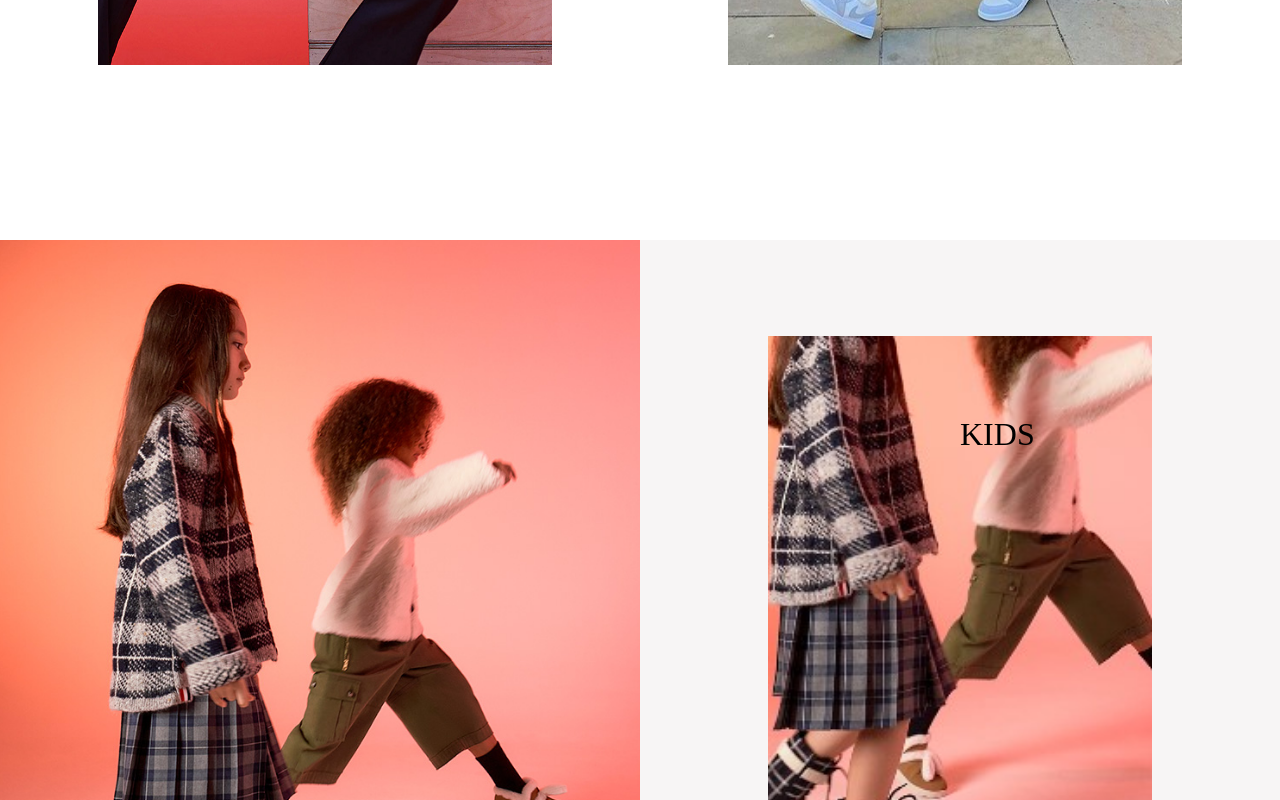
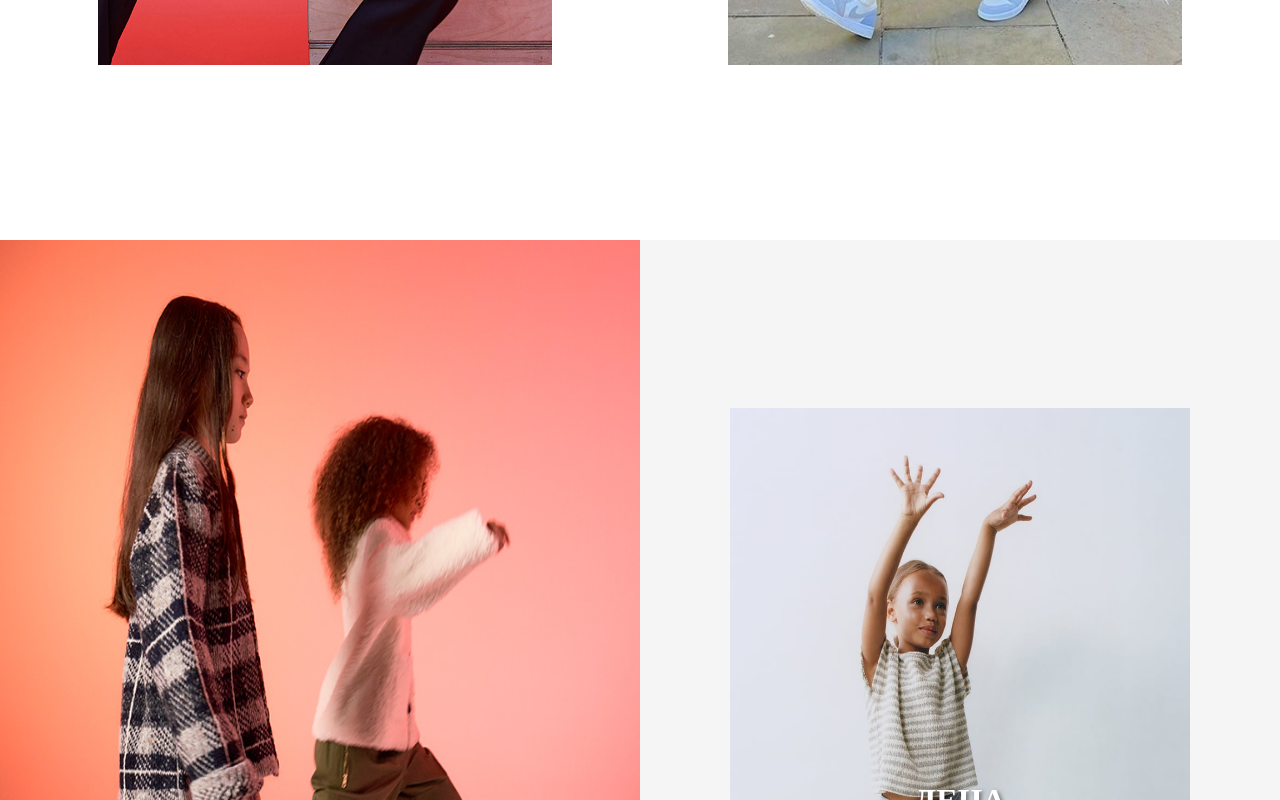
Before and after one commit to gorazdKuzev12/Ida-app, a Next.js app: page / in a window 1280 px wide. Shown: the part 2000-2800 px from the top of the page. Built offline with nearby package versions, Linux system fonts and the light colour scheme.

Commit message:
feat: Changed to macedonian

```diff
--- a/src/components/BestSellers/index.tsx
+++ b/src/components/BestSellers/index.tsx
@@ -13,60 +13,79 @@ const fadeIn = keyframes`
 `;
 
 const Container = styled.div`
+  background-color: #f5f5f5;
   display: flex;
-  height: 110vh;
+  justify-content: space-between;
+  height: 140vh;
 `;
 
 const LeftPanel = styled.div`
-  flex: 1;
-  img {
-    width: 100%;
-    height: 100%;
-    object-fit: cover;
-  }
+  position: relative;
+  flex: 50%;
+  display: flex;
+  flex-direction: column;
+  align-items: center;
+  justify-content: center;
+  width: 100%; /* Updated */
+  height: 100%; /* Updated */
 `;
 
 const RightPanel = styled.div`
-  flex: 1;
   position: relative;
-  background-color: #f7f5f5;
+  flex: 50%;
+  display: flex;
+  flex-direction: column;
+  align-items: center;
+  justify-content: center;
+  overflow: hidden;
   cursor: pointer;
-  img {
-    width: 60%;
-    height: 70%;
-    object-fit: cover;
-    display: block;
-    margin: 15% auto 0;
+`;
+
+const ImageWrapper = styled.div`
+  width: 72%;
+  height: 70%;
+  overflow: hidden;
+  display: flex;
+  justify-content: center;
+  align-items: center;
+`;
+
+const Image = styled.img`
+  width: 100%;
+  height: 100%;
+  transition: transform 0.3s ease-in-out;
+
+  &:hover {
+    transform: scale(1.1);
   }
 `;
-
-const BestSellerLabel = styled.div`
-  position: absolute;
-  top: 20%; // Adjust as necessary
-  left: 50%;
-  transform: translateX(-50%);
-  font-size: 2em;
-  animation: ${fadeIn} 1s ease-out forwards;
+const StaticImage = styled.img`
+  width: 100%;
+  height: 100%; /* Updated */
 `;
 
-const ViewMore = styled.a`
-  display: block;
-  margin-top: 10px;
-  text-align: center;
-  text-decoration: underline;
-  cursor: pointer;
+const OverlayText = styled.div`
+  position: absolute;
+  top: 50%;
+  left: 50%;
+  transform: translate(-50%, -50%);
+  color: white;
+  font-weight: bold;
+  font-size: 2em;
+  text-shadow: 2px 2px 4px rgba(0, 0, 0, 0.5);
 `;
 
 const BestSeller = () => {
   return (
     <Container>
       <LeftPanel>
-        <img src="/images/kids2.jpg" alt="Best Seller Left" />
+        <StaticImage src="/images/kids2.jpg" alt="Right Product Image" />
       </LeftPanel>
       <RightPanel>
-        <BestSellerLabel>KIDS</BestSellerLabel>
-        <img src="/images/kids8.jpg" alt="Best Seller Right" />
-        <ViewMore>View More</ViewMore>
+        <ImageWrapper>
+          <Image src="/images/kids1.jpg" alt="Right Product Image" />
+        </ImageWrapper>
+        <OverlayText>ДЕЦА</OverlayText>
       </RightPanel>
     </Container>
   );
--- a/src/components/HomePage/index.tsx
+++ b/src/components/HomePage/index.tsx
@@ -10,27 +10,57 @@ const MainContainer = styled.div`
 const ScrollableDiv = styled.div`
   flex: 1;
   overflow-y: auto;
-  background-image: url("/images/kids3.jpg"); // Updated path
+  background-image: url("/images/kids3.jpg");
   background-size: cover;
   background-position: center;
-  background-attachment: fixed; // For the parallax effect
+  background-attachment: fixed;
 `;
 
 const StaticDiv = styled.div`
   flex: 1;
-  background-image: url("/images/main-img.jpg"); // Assuming there's a second image
+  background-image: url("/images/main-img.jpg");
   background-size: cover;
   background-position: center;
+`;
+
+const TextOverlay = styled.div`
+  position: absolute;
+  top: 60%;
+  left: 20%;
+  transform: translate(-50%, -50%); // Centering
+  text-align: center;
+`;
+
+const ModernText = styled.p`
+  font-family: "Avenir", sans-serif; // Modern font
+  color: white;
+  text-shadow: 2px 2px 4px rgba(0, 0, 0, 0.5); // Text shadow for readability
+`;
+
+const TitleText = styled.h1`
+  font-family: "Montserrat", sans-serif; // Another modern font
+  font-weight: 700;
+  font-size: 2.5em;
+  color: white;
+  text-shadow: 2px 2px 4px rgba(0, 0, 0, 0.5);
+  margin-bottom: 1em; // Spacing between title and other text
+  cursor: pointer;
 `;
 
 export const HomePage = () => {
   return (
     <MainContainer>
+      <Menu />
+
       <ScrollableDiv>
-        <Menu />
         {/* Other content of the scrollable div goes here */}
       </ScrollableDiv>
-      <StaticDiv />
+      <StaticDiv>
+        <TextOverlay>
+          <TitleText>ШТО Е THRIFTMALLMK?</TitleText>
+          <ModernText>Купи, Продај. Облека, Чевли, Накит...</ModernText>
+        </TextOverlay>
+      </StaticDiv>
     </MainContainer>
   );
 };
--- a/src/components/Menu/index.tsx
+++ b/src/components/Menu/index.tsx
@@ -8,13 +8,19 @@ const Menu = () => {
     <StyledMenu>
       <MenuGroup>
         <Link href="/">
-          <MenuItem>Home</MenuItem>
+          <MenuItem>Почетна</MenuItem>
         </Link>
         <Link href="/shop">
-          <MenuItem>Shop</MenuItem>
+          <MenuItem>Купи</MenuItem>
+        </Link>
+        <Link href="/shop">
+          <MenuItem>Моја продавница</MenuItem>
         </Link>
         <Link href="/contact">
-          <MenuItem>Contact</MenuItem>
+          <MenuItem>За нас</MenuItem>
+        </Link>
+        <Link href="/contact">
+          <MenuItem>Контакт</MenuItem>
         </Link>
       </MenuGroup>
       <Logo>ThriftMallMK</Logo>
@@ -24,14 +30,15 @@ const Menu = () => {
             <FaHeart />
           </MenuItem>
         </Link>
+
+        <Link href="/cart">
+          <MenuItem>
+            <FaShoppingCart />
+          </MenuItem>
+        </Link>
         <Link href="/login">
           <MenuItem>
             <FaUser />
-          </MenuItem>
-        </Link>
-        <Link href="/cart">
-          <MenuItem>
-            <FaShoppingCart />
           </MenuItem>
         </Link>
       </MenuGroup>
--- a/src/components/Menu/style.ts
+++ b/src/components/Menu/style.ts
@@ -36,6 +36,6 @@ export const Logo = styled.div`
   background-color: transparent; // No background for a minimalist feel
   padding: 5px 15px; // Little padding for a padded appearance
   border: none; // No borders for minimalism
-  margin-right: 100px; // Maintaining the right margin
   text-transform: uppercase; // Make the text uppercase for a branded feel
+  margin-left: -360px;
 `;
--- a/src/components/NewArivals/index.tsx
+++ b/src/components/NewArivals/index.tsx
@@ -67,13 +67,13 @@ const NewArrivals = () => {
         <ImageWrapper>
           <Image src="/images/women.jpg" alt="Left Product Image" />
         </ImageWrapper>
-        <OverlayText>WOMEN</OverlayText>
+        <OverlayText>ЖЕНИ</OverlayText>
       </LeftPanel>
       <RightPanel>
         <ImageWrapper>
           <Image src="/images/man.jpg" alt="Right Product Image" />
         </ImageWrapper>
-        <OverlayText>MAN</OverlayText>
+        <OverlayText>МАЖИ</OverlayText>
       </RightPanel>
     </Container>
   );
--- a/src/pages/shop.tsx
+++ b/src/pages/shop.tsx
@@ -72,7 +72,7 @@ const Products = styled.div`
 `;
 
 const Product = styled.div`
-  flex-basis: calc(33.3333% - 20px);
+  flex-basis: calc(33.3333%);
   text-align: center;
   padding: 10px;
   margin-bottom: 30px;
```
